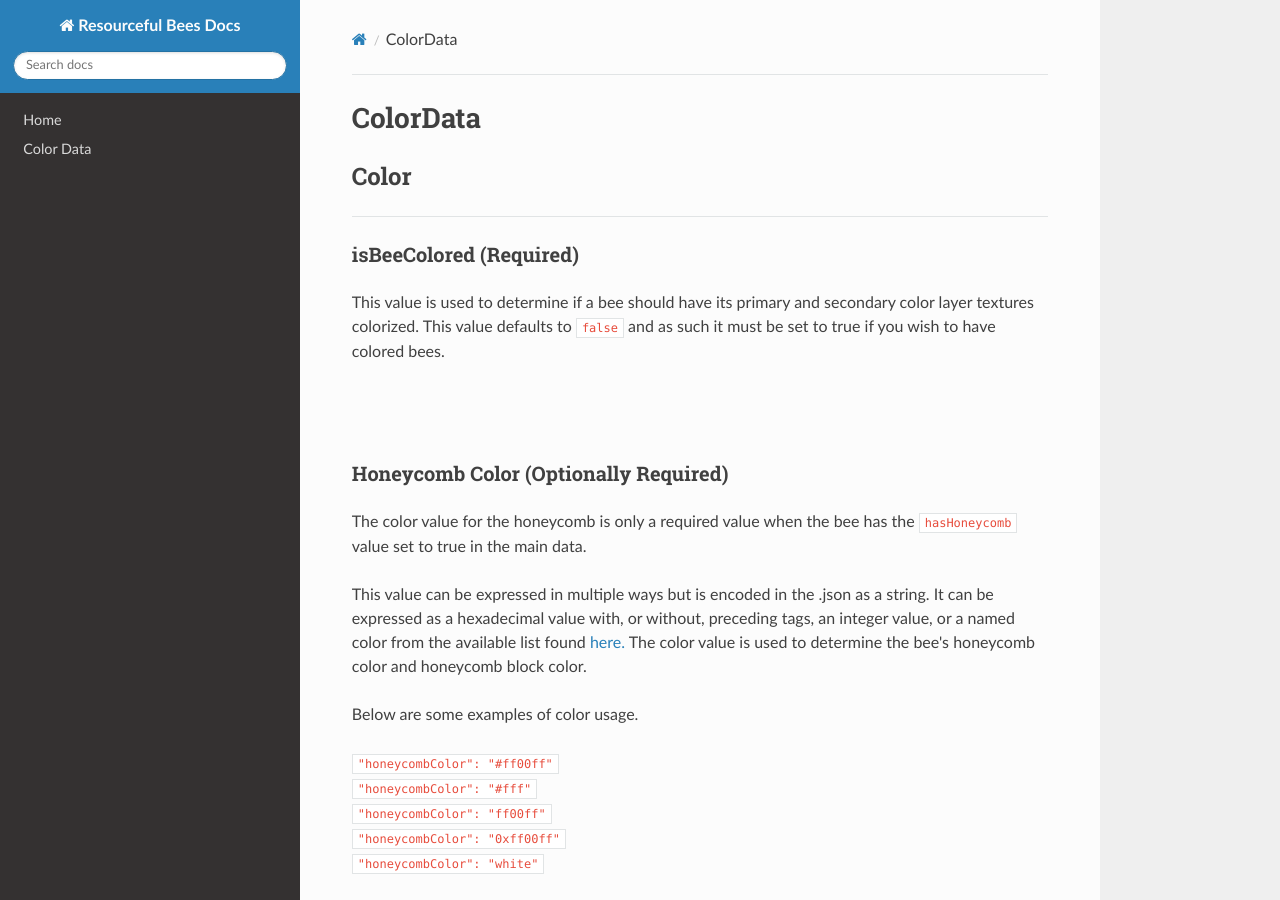
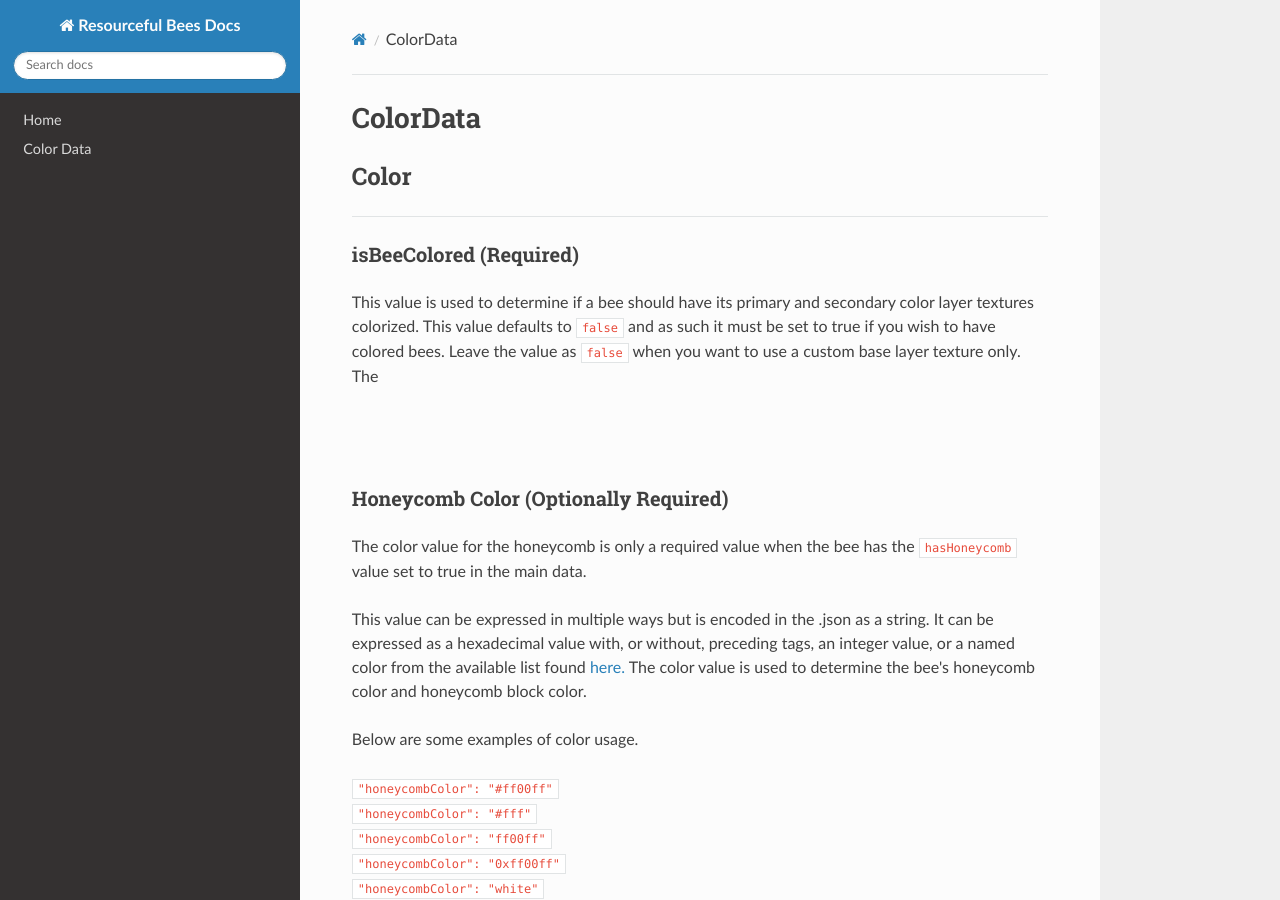
Before and after one commit to Team-Resourceful/ResourcefulBeesDocs, an MkDocs documentation site: the page built from docs/bee_data/color_data.md, in a window 1280 px wide and 900 px high. Built offline with MkDocs 1.6.1, drawn with Linux system fonts in a browser that asks for light colours; nearby versions of some CDN libraries.

Commit message:
docs/bee_data/color_data.md updated from https://stackedit.io/

```diff
--- a/docs/bee_data/color_data.md
+++ b/docs/bee_data/color_data.md
@@ -5,7 +5,7 @@
 
 ### **isBeeColored** (Required)
 
-This value is used to determine if a bee should have its primary and secondary color layer textures colorized. This value defaults to `false` and as such it must be set to true if you wish to have colored bees.
+This value is used to determine if a bee should have its primary and secondary color layer textures colorized. This value defaults to `false` and as such it must be set to true if you wish to have colored bees. Leave the value as `false` when you want to use a custom base layer texture only. The
 
 <br>
 <br>
```
Also changed, not shown: other parts of docs/bee_data/color_data.md (+1 -1 lines).
